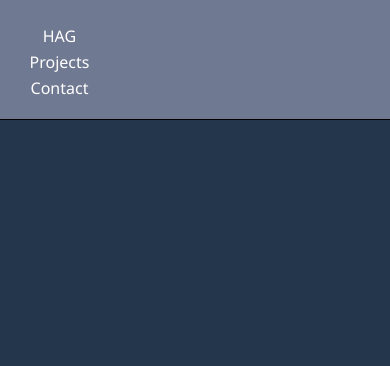
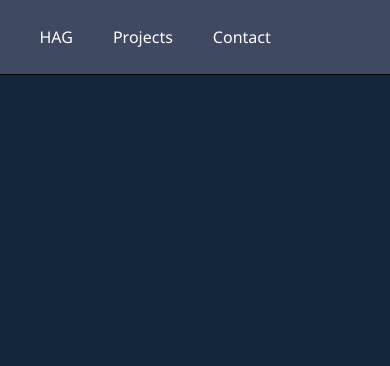
Before and after one commit to Algrob/portfolio-page, a plain HTML site: page index.html in a window 390 px wide. Shown: the top 366 px of the page. Drawn offline with Linux system fonts and the light colour scheme.

Commit message:
a hover, farbkorrekturen

```diff
--- a/index.css
+++ b/index.css
@@ -16,27 +16,34 @@
 body {
     font-family: 'Segoe UI', Tahoma, Geneva, Verdana, sans-serif;
     font-size: 16px;
-    background-color: #24364b;
+    background-color: #14263b;
     margin: 0;
     text-align: center;
     color: white; /* text color white unless otherwhise specified */
 }
 
-header {
-    background-color: #707992;
+nav {
+    background-color: #404962;
     position: fixed;
     top: 0;
     left: 0;
     width: 100%;
     height: var( --header-height);
     display: flex;
-    justify-content: space-between;
+    justify-content: left;
     align-items: center;
     border-bottom: solid 1px black;
     padding: 0 5vw;
 }
-header a{
-    padding: 0 10px;
+nav a{
+    padding: 0 20px;
+    height: 100%;
+    display: flex;
+    align-items: center;
+}
+nav a:hover{
+
+    color:#ff5e00;
 }
 
 main {
@@ -55,7 +62,7 @@ main section{
     padding: 5% 10%;
     height: var(--section-height);
     width: 100%;
-    background-color: #24364b;
+    background-color: #14263b;
 }
 
 .infotext-h1{
@@ -76,6 +83,9 @@ main section{
     color: #ff5e00;
     font-family:'Courier New', Courier, monospace;
     font-style: italic;
+}
+#contact a:hover{
+    color: white;
 }
 
 #profile-link{
@@ -135,26 +145,11 @@ footer p{
     }
 }
 
-@media (max-width: 650px){
-    nav{
+
+ @media (max-width: 450px){
+    header{
         display: flex;
         justify-content: center;
         align-items: center;
-        flex-direction: column;
-    }
-}
-
- @media (max-width: 450px){
-    header{
-        height: 120px;
-    }
-    nav a{
-        margin-top: 4px;
-    }
-    main{
-        margin-top: 120px;
-    }
-    main section{
-        scroll-margin-top: 120px;
     }
  }
--- a/index.html
+++ b/index.html
@@ -10,16 +10,14 @@
 </head>
 
 <body>
-    <header id="header">
         <nav id="navbar">
-            <a class="nav-link" href="#welcome-section">HAG</a>
+            <a class="nav-link" href="#welcome">HAG</a>
             <a class="nav-link" href="#projects">Projects</a>
             <a class="nav-link" href="#contact">Contact</a>
         </nav>
-    </header>
     <main>
     <!--=================WELCOME================-->
-        <section id="welcome-section">
+        <section id="welcome">
             <div class ="infotext-container">
                 <h1 class="infotext-h1">Hello, I'm HAG.</h1>
                 <p class="info-p">I work on my coding prowess during my freetime</p>
```
